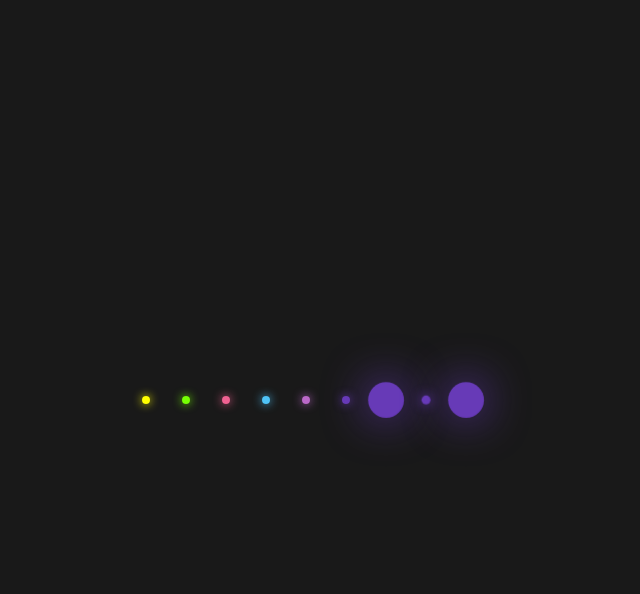
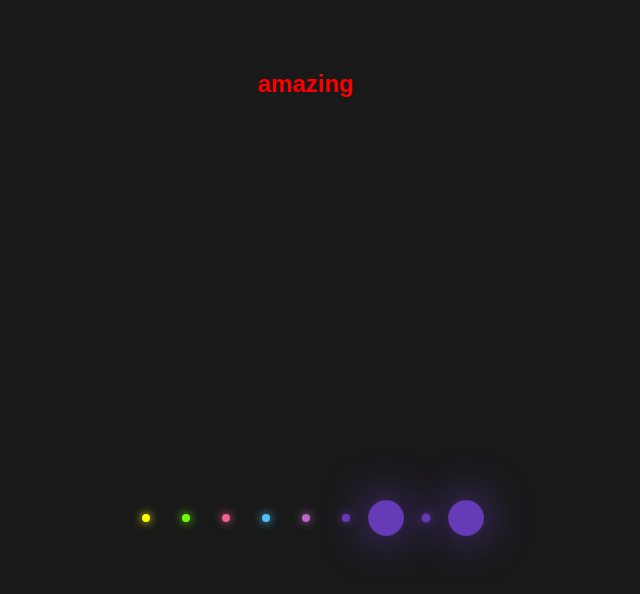
Before and after one commit to brandongb00/my-first-repo, a plain HTML site: page index.html in a window 1280 px wide. Shown: the whole page, without its empty margins (334-974 px from the left). Drawn offline with Linux system fonts and the light colour scheme.

Commit message:
added header

```diff
--- a/index.html
+++ b/index.html
@@ -7,6 +7,8 @@
   <title>Glowing Dots</title>
 </head>
 <body>
+  <h2>amazing</h2>
+  <div>
   <ul>
     <li></li>
     <li></li>
@@ -18,5 +20,6 @@
     <li></li>
     <li></li>
   </ul>
+  </div>
 </body>
 </html>
--- a/styles.css
+++ b/styles.css
@@ -7,7 +7,7 @@ body {
 
 h2 {
   text-align: center;
-  color: white;
+  color: red;
   margin-top: 70px;
 }
 
```
